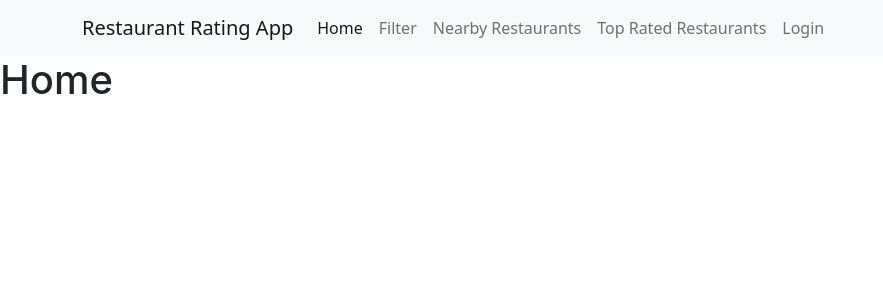
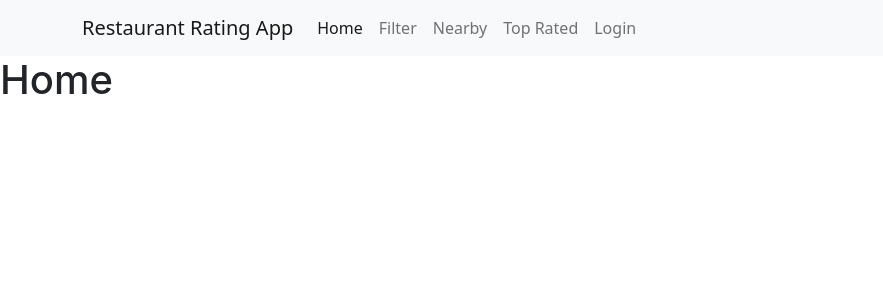
Before and after one commit to rba1aji/restoview, a React (Create React App) app: page / in a window 1280 px wide. Shown: the top 300 px of the page, without its empty margins (0-883 px from the left). Built offline with nearby package versions, Linux system fonts and the light colour scheme.

Commit message:
1 file modified

```diff
--- a/src/App.js
+++ b/src/App.js
@@ -25,10 +25,10 @@ function NavBar() {
                 <Nav.Link>Filter</Nav.Link>
               </LinkContainer>
               <LinkContainer to="/near-by-restaurants">
-                <Nav.Link>Nearby Restaurants</Nav.Link>
+                <Nav.Link>Nearby</Nav.Link>
               </LinkContainer>
               <LinkContainer to="/top-rated-restaurants">
-                <Nav.Link>Top Rated Restaurants</Nav.Link>
+                <Nav.Link>Top Rated</Nav.Link>
               </LinkContainer>
               <LinkContainer to="/auth/login">
                 <Nav.Link>Login</Nav.Link>
```
